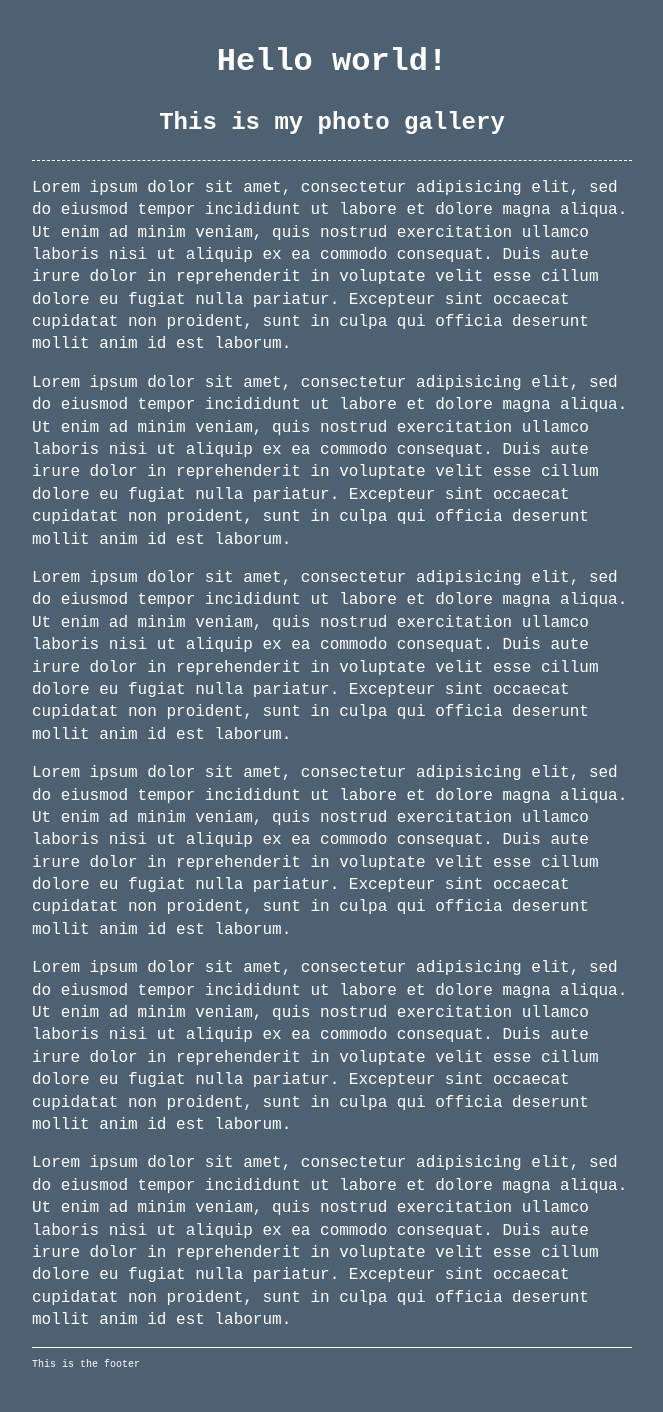
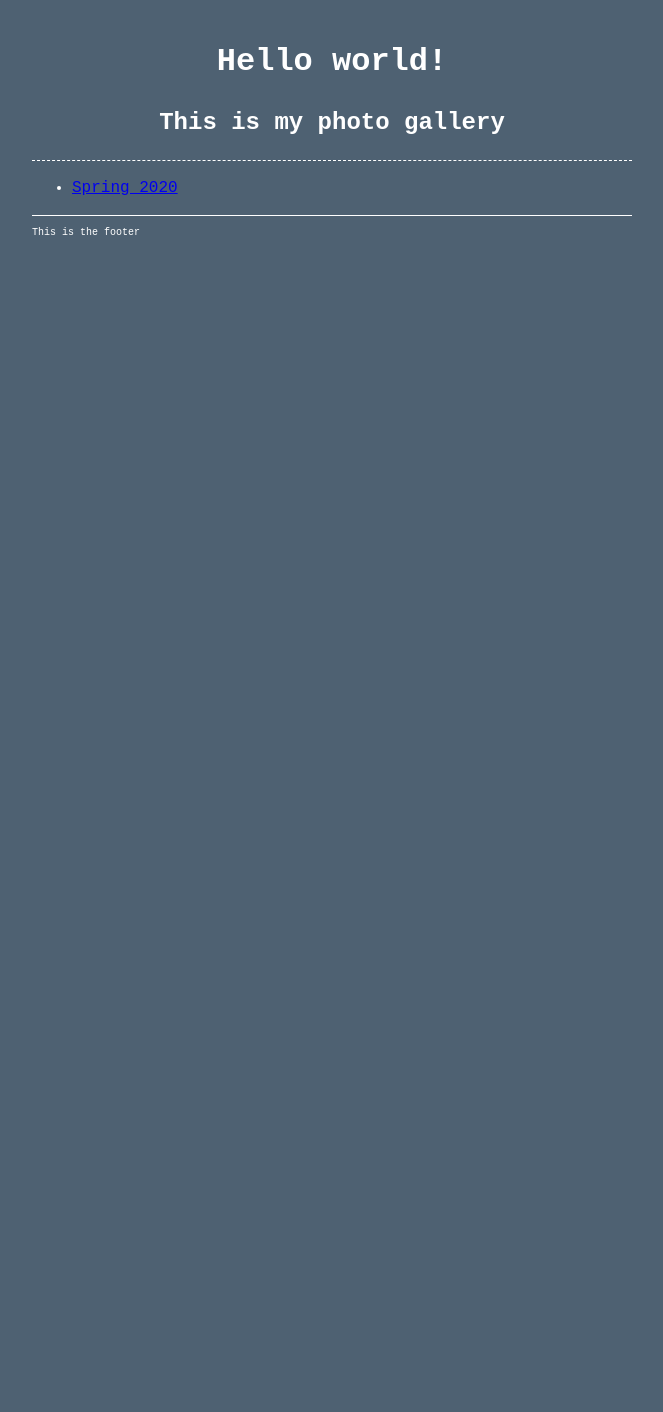
Before and after one commit to uptonic/neva-photos, a Jekyll site: the page built from index.html, in a window 1280 px wide. Shown: the whole page, without its empty margins (308-971 px from the left). Built offline with Jekyll 4.4.1, drawn with Linux system fonts in a browser that asks for light colours; after the commit the page ends 900 px from its top, so only the background shows below that.

Commit message:
First pass at a gallery.

```diff
--- a/index.html
+++ b/index.html
@@ -7,20 +7,17 @@ title: Neva's Photos
   <h2>This is my photo gallery</h2>
 </header>
 
-<section>
-  <p>Lorem ipsum dolor sit amet, consectetur adipisicing elit, sed do eiusmod tempor incididunt ut labore et dolore magna aliqua. Ut enim ad minim veniam, quis nostrud exercitation ullamco laboris nisi ut aliquip ex ea commodo consequat. Duis aute irure dolor in reprehenderit in voluptate velit esse cillum dolore eu fugiat nulla pariatur. Excepteur sint occaecat cupidatat non proident, sunt in culpa qui officia deserunt mollit anim id est laborum.</p>
-  <p>Lorem ipsum dolor sit amet, consectetur adipisicing elit, sed do eiusmod tempor incididunt ut labore et dolore magna aliqua. Ut enim ad minim veniam, quis nostrud exercitation ullamco laboris nisi ut aliquip ex ea commodo consequat. Duis aute irure dolor in reprehenderit in voluptate velit esse cillum dolore eu fugiat nulla pariatur. Excepteur sint occaecat cupidatat non proident, sunt in culpa qui officia deserunt mollit anim id est laborum.</p>
-</section>
-
-<section>
-  <p>Lorem ipsum dolor sit amet, consectetur adipisicing elit, sed do eiusmod tempor incididunt ut labore et dolore magna aliqua. Ut enim ad minim veniam, quis nostrud exercitation ullamco laboris nisi ut aliquip ex ea commodo consequat. Duis aute irure dolor in reprehenderit in voluptate velit esse cillum dolore eu fugiat nulla pariatur. Excepteur sint occaecat cupidatat non proident, sunt in culpa qui officia deserunt mollit anim id est laborum.</p>
-  <p>Lorem ipsum dolor sit amet, consectetur adipisicing elit, sed do eiusmod tempor incididunt ut labore et dolore magna aliqua. Ut enim ad minim veniam, quis nostrud exercitation ullamco laboris nisi ut aliquip ex ea commodo consequat. Duis aute irure dolor in reprehenderit in voluptate velit esse cillum dolore eu fugiat nulla pariatur. Excepteur sint occaecat cupidatat non proident, sunt in culpa qui officia deserunt mollit anim id est laborum.</p>
-</section>
-
-<section>
-  <p>Lorem ipsum dolor sit amet, consectetur adipisicing elit, sed do eiusmod tempor incididunt ut labore et dolore magna aliqua. Ut enim ad minim veniam, quis nostrud exercitation ullamco laboris nisi ut aliquip ex ea commodo consequat. Duis aute irure dolor in reprehenderit in voluptate velit esse cillum dolore eu fugiat nulla pariatur. Excepteur sint occaecat cupidatat non proident, sunt in culpa qui officia deserunt mollit anim id est laborum.</p>
-  <p>Lorem ipsum dolor sit amet, consectetur adipisicing elit, sed do eiusmod tempor incididunt ut labore et dolore magna aliqua. Ut enim ad minim veniam, quis nostrud exercitation ullamco laboris nisi ut aliquip ex ea commodo consequat. Duis aute irure dolor in reprehenderit in voluptate velit esse cillum dolore eu fugiat nulla pariatur. Excepteur sint occaecat cupidatat non proident, sunt in culpa qui officia deserunt mollit anim id est laborum.</p>
-</section>
+<ul>
+  {% comment %}
+    Get all "photo_set" pages and display a list with links to them.
+  {% endcomment %}
+  {% assign photo_pages = site.pages | where: "layout", "photo_set" %}
+  {% for photo_page in photo_pages %}
+    <li>
+      <a href="{{ photo_page.url | prepend: site.baseurl }}">{{ photo_page.title }}</a>
+    </li>
+  {% endfor %}
+</ul>
 
 <footer>
   This is the footer
```
Also changed, not shown: _layouts/photo_set.html (added, +17 -0 lines), spring-2020.md (added, +10 -0 lines), images/photos/spring-2020-2.jpg (added), images/photos/spring-2020-3.jpg (added), 1 other file.
